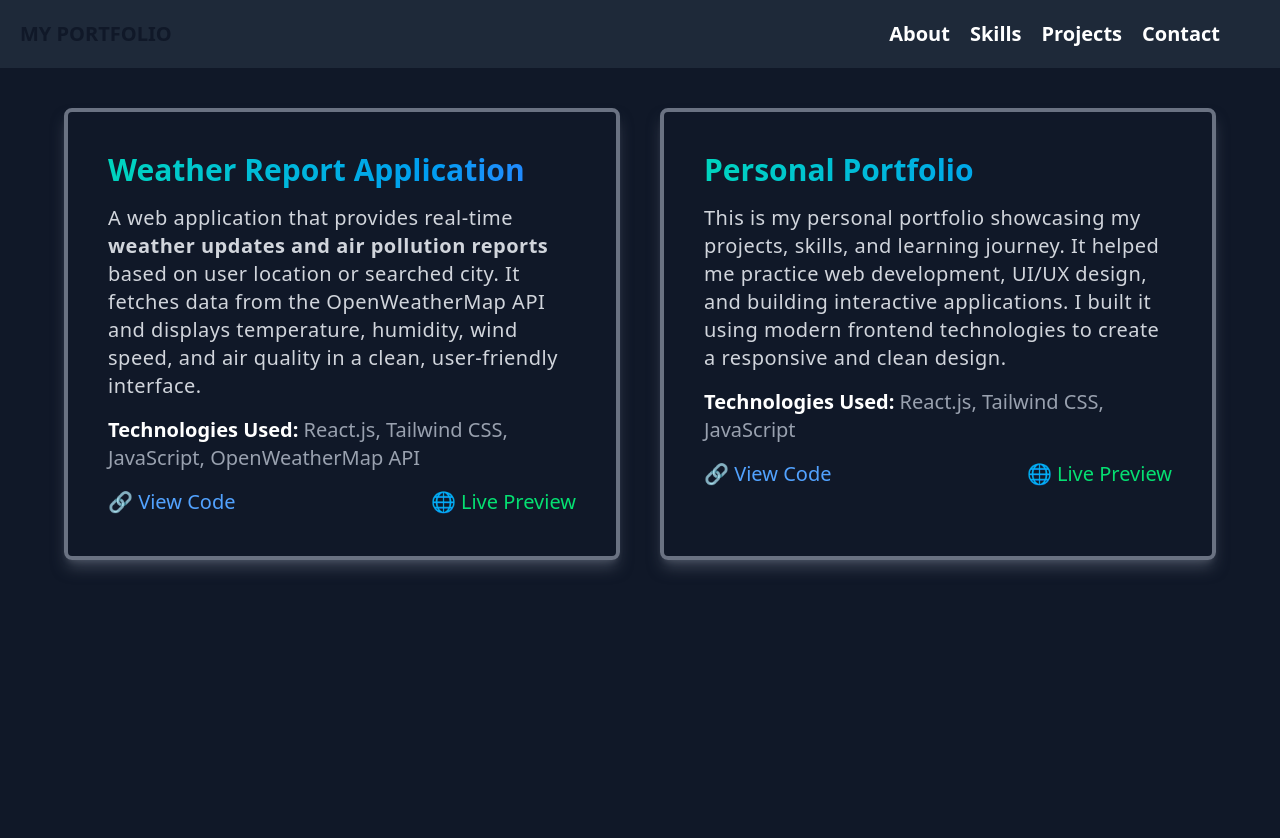
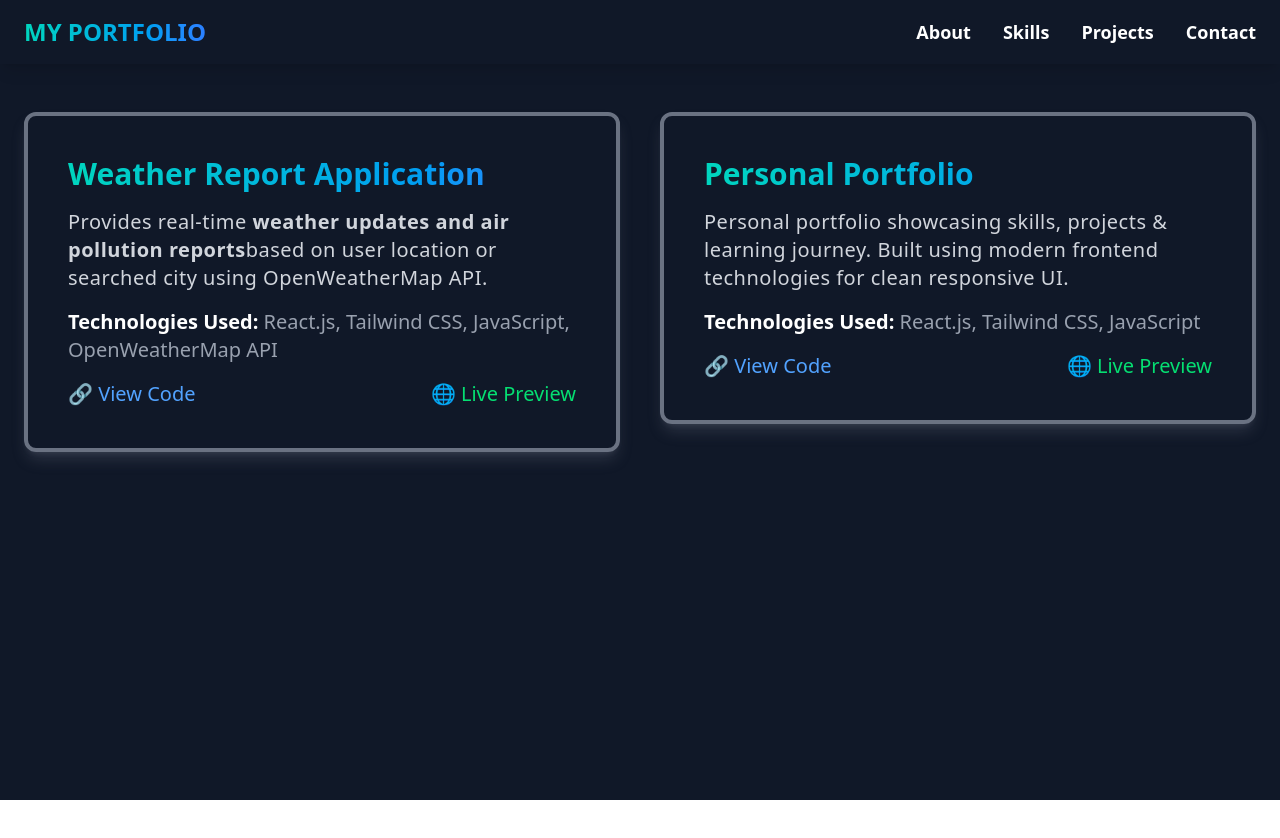
Before and after one commit to nisharj/Personal-Portfolio, a React (Vite) app: page /Personal-Portfolio/projects in a window 1280 px wide. Shown: the top 838 px of the page. After the commit the page ends 800 px from the top, so only its background shows below. Built offline with nearby package versions, Linux system fonts and the light colour scheme.

Commit message:
navbar updated

```diff
--- a/src/components/Contact.jsx
+++ b/src/components/Contact.jsx
@@ -41,7 +41,7 @@ export default function Project() {
   };
 
   return (
-    <div className="bg-gray-900 text-white w-full min-h-screen">
+    <div className="bg-gray-900 text-white w-full min-h-screen pt-10">
 
       <div className="max-w-[600px] mx-auto py-10 sm:py-20 px-4">
         <form
--- a/src/components/Navbar.jsx
+++ b/src/components/Navbar.jsx
@@ -1,16 +1,53 @@
-import { Link } from 'react-router-dom';
-export default function Navbar(){
-    return (
-        <>
-            <nav className="navbar mx-auto p-5 flex justify-between items-center bg-gray-800 text-white text-lg">
-                <Link to='/' className="text-gray-900 dark:text-white font-bold text-xl">MY PORTFOLIO</Link>
-                <div className="links flex gap-5 mr-10 font-bold text-xl">
-                    <Link to="/">About</Link>
-                    <Link to="/skills">Skills</Link>
-                    <Link to="/projects">Projects</Link>
-                    <Link to="/contact">Contact</Link>
-                </div>
-            </nav>
-        </>
-    );
+import { Link } from "react-router-dom";
+import { useState } from "react";
+import { FaBars, FaTimes } from "react-icons/fa";
+
+export default function Navbar() {
+  const [isOpen, setIsOpen] = useState(false);
+
+  return (
+    <nav className="bg-gray-900 text-white fixed w-full z-50 shadow-lg">
+        <div className="max-w-7xl w-full mx-auto px-6 py-4 flex justify-between items-center">
+
+        {/* Logo */}
+        <Link to="/" className="font-extrabold text-xl sm:text-2xl bg-clip-text text-transparent bg-gradient-to-r from-teal-400 to-blue-500">
+          MY PORTFOLIO
+        </Link>
+
+        {/* Desktop Menu */}
+        <div className="hidden md:flex gap-8 font-bold text-lg">
+          <Link to="/" className="hover:text-teal-400 transition">About</Link>
+          <Link to="/skills" className="hover:text-teal-400 transition">Skills</Link>
+          <Link to="/projects" className="hover:text-teal-400 transition">Projects</Link>
+          <Link to="/contact" className="hover:text-teal-400 transition">Contact</Link>
+        </div>
+
+        {/* Mobile Menu Button */}
+        <button
+          className="md:hidden text-2xl"
+          onClick={() => setIsOpen(!isOpen)}
+        >
+          {isOpen ? <FaTimes /> : <FaBars />}
+        </button>
+      </div>
+
+      {/* Mobile Dropdown Menu */}
+      {isOpen && (
+        <div className="md:hidden bg-gray-800 px-6 pb-6 flex flex-col text-lg font-semibold gap-4 animate-fadeIn">
+          <Link to="/" className="hover:text-teal-400 transition" onClick={() => setIsOpen(false)}>
+            About
+          </Link>
+          <Link to="/skills" className="hover:text-teal-400 transition" onClick={() => setIsOpen(false)}>
+            Skills
+          </Link>
+          <Link to="/projects" className="hover:text-teal-400 transition" onClick={() => setIsOpen(false)}>
+            Projects
+          </Link>
+          <Link to="/contact" className="hover:text-teal-400 transition" onClick={() => setIsOpen(false)}>
+            Contact
+          </Link>
+        </div>
+      )}
+    </nav>
+  );
 }
--- a/src/components/Projects.jsx
+++ b/src/components/Projects.jsx
@@ -1,61 +1,58 @@
 export default function Projects() {
   return (
-    <div className="bg-gray-900 text-white min-h-screen p-4 sm:p-10">
-      <div className="max-w-6xl mx-auto grid grid-cols-1 lg:grid-cols-2 gap-6 sm:gap-10">
+    <div className="bg-gray-900 text-white min-h-screen pt-28 px-6 flex justify-center">
 
-        <div className="w-full p-6 sm:p-10 border-4 border-gray-500 rounded-lg shadow-lg shadow-gray-500/50">
+      <div className="max-w-7xl w-full grid grid-cols-1 lg:grid-cols-2 gap-10 items-start">
+
+        {/* === Card 1 === */}
+        <div className="w-full p-6 sm:p-10 border-4 border-gray-500 rounded-xl shadow-lg shadow-gray-500/30 hover:shadow-teal-400/40 transition duration-300">
           <h1 className="text-xl md:text-3xl font-extrabold mb-4 bg-clip-text text-transparent bg-gradient-to-r from-teal-400 to-blue-500">
             Weather Report Application
           </h1>
-          <p className="text-gray-300 mb-4 text-lg md:text-xl font-medium tracking-wide">
-            A web application that provides real-time <strong>weather updates and air pollution reports</strong> based on user location or searched city.
-            It fetches data from the OpenWeatherMap API and displays temperature, humidity, wind speed, and air quality in a clean, user-friendly interface.
+
+          <p className="text-gray-300 mb-4 text-lg md:text-xl tracking-wide">
+            Provides real-time <strong>weather updates and air pollution reports</strong>
+            based on user location or searched city using OpenWeatherMap API.
           </p>
-          <p className="text-gray-400 mb-2 text-lg md:text-xl font-medium">
+
+          <p className="text-gray-400 mb-4 text-lg md:text-xl">
             <span className="font-semibold text-white">Technologies Used:</span> React.js, Tailwind CSS, JavaScript, OpenWeatherMap API
           </p>
-          <div className="flex justify-between mt-4 space-x-4 text-lg md:text-xl font-medium">
-            <a href="https://github.com/nisharj/Weather-and-Air-Pollution-Report" target="_blank" rel="noopener noreferrer" className="text-blue-400 hover:underline">🔗 View Code</a>
-            <a href="https://nisharj.github.io/Weather-and-Air-Pollution-Report/" target="_blank" rel="noopener noreferrer" className="text-green-400 hover:underline">🌐 Live Preview</a>
+
+          <div className="flex justify-between mt-4 text-lg md:text-xl font-medium">
+            <a href="https://github.com/nisharj/Weather-and-Air-Pollution-Report" target="_blank" className="text-blue-400 hover:underline">
+              🔗 View Code
+            </a>
+            <a href="https://nisharj.github.io/Weather-and-Air-Pollution-Report/" target="_blank" className="text-green-400 hover:underline">
+              🌐 Live Preview
+            </a>
           </div>
         </div>
 
-        <div className="w-full p-6 sm:p-10 border-4 border-gray-500 rounded-lg shadow-lg shadow-gray-500/50">
+        {/* === Card 2 === */}
+        <div className="w-full p-6 sm:p-10 border-4 border-gray-500 rounded-xl shadow-lg shadow-gray-500/30 hover:shadow-teal-400/40 transition duration-300">
           <h1 className="text-xl md:text-3xl font-extrabold mb-4 bg-clip-text text-transparent bg-gradient-to-r from-teal-400 to-blue-500">
             Personal Portfolio
           </h1>
-          <p className="text-gray-300 mb-4 text-lg md:text-xl font-medium tracking-wide">
-            This is my personal portfolio showcasing my projects, skills, and learning journey.
-            It helped me practice web development, UI/UX design, and building interactive applications.
-            I built it using modern frontend technologies to create a responsive and clean design.
+
+          <p className="text-gray-300 mb-4 text-lg md:text-xl tracking-wide">
+            Personal portfolio showcasing skills, projects & learning journey.
+            Built using modern frontend technologies for clean responsive UI.
           </p>
-          <p className="text-gray-400 mb-2 text-lg md:text-xl font-medium">
+
+          <p className="text-gray-400 mb-4 text-lg md:text-xl">
             <span className="font-semibold text-white">Technologies Used:</span> React.js, Tailwind CSS, JavaScript
           </p>
-          <div className="flex justify-between mt-4 space-x-4 text-lg md:text-xl font-medium">
-            <a href="https://github.com/nisharj/Personal-Portfolio" target="_blank" rel="noopener noreferrer" className="text-blue-400 hover:underline">🔗 View Code</a>
-            <a href="https://nisharj.github.io/Personal-Portfolio/" target="_blank" rel="noopener noreferrer" className="text-green-400 hover:underline">🌐 Live Preview</a>
+
+          <div className="flex justify-between mt-4 text-lg md:text-xl font-medium">
+            <a href="https://github.com/nisharj/Personal-Portfolio" target="_blank" className="text-blue-400 hover:underline">
+              🔗 View Code
+            </a>
+            <a href="https://nisharj.github.io/Personal-Portfolio/" target="_blank" className="text-green-400 hover:underline">
+              🌐 Live Preview
+            </a>
           </div>
         </div>
-
-
-        {/* <div className="w-full p-6 sm:p-10 border-4 border-gray-500 rounded-lg shadow-lg shadow-gray-500/50">
-          <h1 className="text-xl md:text-3xl font-extrabold mb-4 bg-clip-text text-transparent bg-gradient-to-r from-teal-400 to-blue-500">
-            Speech-to-Text Web App
-          </h1>
-          <p className="text-gray-300 mb-4 text-lg md:text-xl font-medium tracking-wide">
-            A web application that converts real-time speech into text using the browser’s Speech Recognition API.
-            Users can transcribe audio directly from their microphone, providing a smooth and interactive interface.
-            This project helped me practice React.js, Tailwind CSS, and handling real-time input and state management.
-          </p>
-          <p className="text-gray-400 mb-2 text-lg md:text-xl font-medium">
-            <span className="font-semibold text-white">Technologies Used:</span> React.js, Tailwind CSS, JavaScript, Web Speech API
-          </p>
-          <div className="flex justify-between mt-4 space-x-4 text-lg md:text-xl font-medium">
-            <a href="https://github.com/nisharj/Speech-to-Text-Web-App" target="_blank" rel="noopener noreferrer" className="text-blue-400 hover:underline">🔗 View Code</a>
-            <a href="https://nisharj.github.io/Speech-to-Text-Web-App/" target="_blank" rel="noopener noreferrer" className="text-green-400 hover:underline">🌐 Live Preview</a>
-          </div>
-        </div> */}
 
       </div>
     </div>
--- a/src/components/Skills.jsx
+++ b/src/components/Skills.jsx
@@ -1,6 +1,6 @@
 export default function Project() {
   return (
-    <div className="bg-gray-900 text-white min-h-screen py-10 px-4 sm:px-6">
+    <div className="bg-gray-900 text-white min-h-screen py-10 px-4 sm:px-6 pt-24">
       <div className="max-w-4xl mx-auto grid grid-cols-1 lg:grid-cols-2 gap-6 sm:gap-10">
         <div className="w-full h-auto p-6 sm:p-10 border-4 border-gray-500 rounded-lg shadow-lg shadow-gray-500/50">
           <h1 className="text-center text-xl md:text-4xl font-extrabold mb-6 bg-clip-text text-transparent bg-gradient-to-r from-teal-400 to-blue-500">
```
Also changed, not shown: src/components/Home.jsx (+69 -66 lines).
